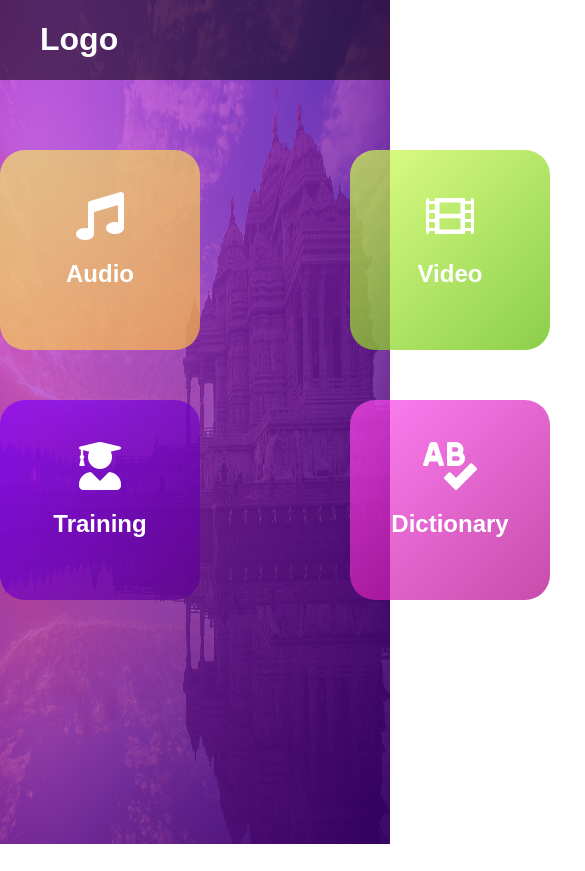
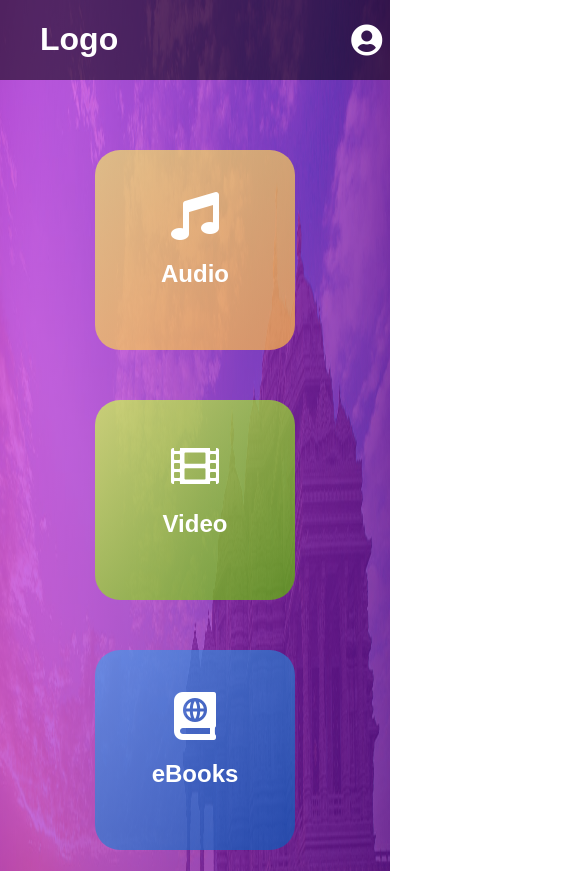
Before and after one commit to Drackus001/front_end_E-Learning, a plain HTML site: page Home.html in a window 390 px wide. Shown: the top 871 px of the page, 585 px wide, since content can reach past the window. Before the commit the page ends 848 px from the top, so only its background shows below. Drawn offline with Linux system fonts and the light colour scheme.

Commit message:
responsive_2 (login and home)

```diff
--- a/css/Home.css
+++ b/css/Home.css
@@ -31,7 +31,7 @@ header{
 }
 header .user{
     position: relative;
-    right: -90%;
+    right: -85vw;
     color: white;
 }
 header .logo-title{
@@ -115,3 +115,53 @@ section .container .box-5{
 section .container .box-5:hover{
     background: linear-gradient(45deg, rgba(255,74,240,0.7) 0%, rgba(176,0,135,0.7) 100%)
 }
+
+@media (max-width: 1000px){
+    header .user{
+        position: relative;
+        right: -75vw;
+        color: white;
+    }
+
+    section .container{
+    display: grid;
+    grid-template-areas: "a a";
+    grid-gap: 50px 150px;
+    grid-auto-rows: auto;
+    }
+    body img{
+        height: 130vh;
+        width: 100%;
+    }
+    body .overlay{
+        height: 130vh;
+        width: 100%;
+        background-image: linear-gradient( to bottom right , #d442f5b7 , #410082b7);
+        position: absolute;
+        top: 0%;
+    }
+}
+@media (max-width: 550px){
+    header .user{
+        position: relative;
+        right: -70vw;
+        color: white;
+    }
+    section .container{
+    display: grid;
+    grid-template-areas: "a";
+    grid-gap: 50px 150px;
+    grid-auto-rows: auto;
+    }
+    body img{
+        height: 210vh;
+        width: 100%;
+    }
+    body .overlay{
+        height: 210vh;
+        width: 100%;
+        background-image: linear-gradient( to bottom right , #d442f5b7 , #410082b7);
+        position: absolute;
+        top: 0%;
+    }
+}
```
